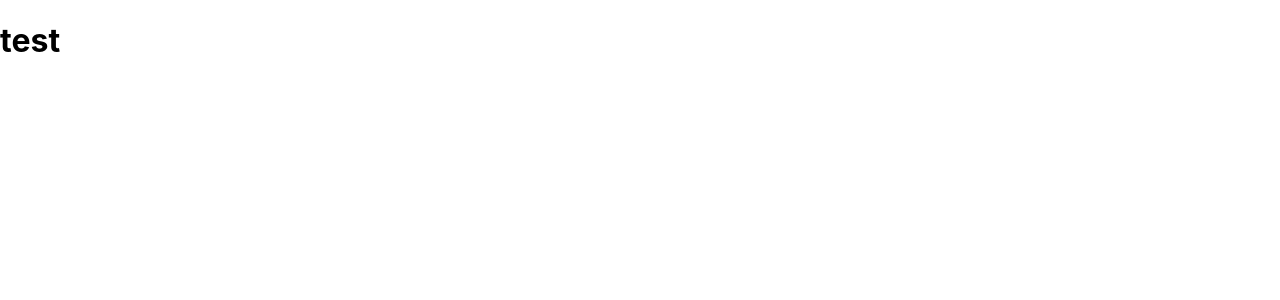
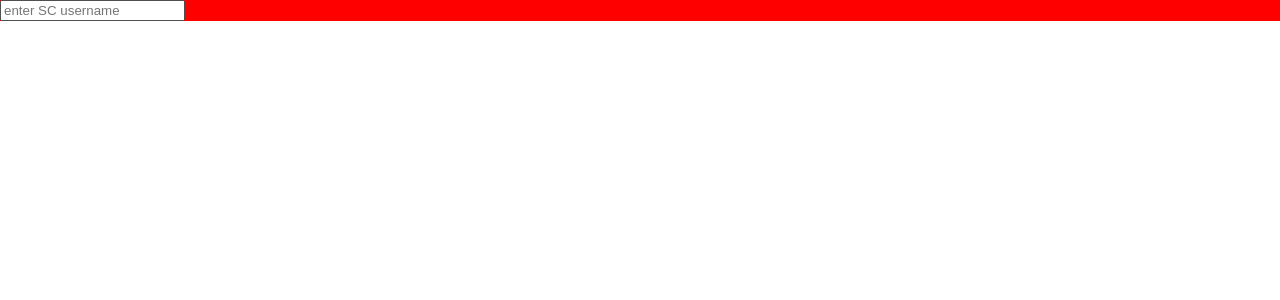
Before and after one commit to DillonThornberry/sc-playlist-generator-frontend, a React (Create React App) app: page / in a window 1280 px wide. Shown: the top 300 px of the page. Built offline with nearby package versions, Linux system fonts and the light colour scheme.

Commit message:
added search user functionality

```diff
--- a/src/App.css
+++ b/src/App.css
@@ -1,38 +1,59 @@
-.App {
-  text-align: center;
+/* http://meyerweb.com/eric/tools/css/reset/
+   v2.0 | 20110126
+   License: none (public domain)
+*/
+
+html, body, div, span, applet, object, iframe,
+h1, h2, h3, h4, h5, h6, p, blockquote, pre,
+a, abbr, acronym, address, big, cite, code,
+del, dfn, em, img, ins, kbd, q, s, samp,
+small, strike, strong, sub, sup, tt, var,
+b, u, i, center,
+dl, dt, dd, ol, ul, li,
+fieldset, form, label, legend,
+table, caption, tbody, tfoot, thead, tr, th, td,
+article, aside, canvas, details, embed,
+figure, figcaption, footer, header, hgroup,
+menu, nav, output, ruby, section, summary,
+time, mark, audio, video {
+	margin: 0;
+	padding: 0;
+	border: 0;
+	font-size: 100%;
+	font: inherit;
+	vertical-align: baseline;
+}
+/* HTML5 display-role reset for older browsers */
+article, aside, details, figcaption, figure,
+footer, header, hgroup, menu, nav, section {
+	display: block;
+}
+body {
+	line-height: 1;
+}
+ol, ul {
+	list-style: none;
+}
+blockquote, q {
+	quotes: none;
+}
+blockquote:before, blockquote:after,
+q:before, q:after {
+	content: '';
+	content: none;
+}
+table {
+	border-collapse: collapse;
+	border-spacing: 0;
 }
 
-.App-logo {
-  height: 40vmin;
-  pointer-events: none;
+/* ------------------------------------------------------------------------------------------------- */
+
+body {
+  width: auto;
+  height: auto;
 }
 
-@media (prefers-reduced-motion: no-preference) {
-  .App-logo {
-    animation: App-logo-spin infinite 20s linear;
-  }
+#nav-bar {
+  background-color: red;
 }
-
-.App-header {
-  background-color: #282c34;
-  min-height: 100vh;
-  display: flex;
-  flex-direction: column;
-  align-items: center;
-  justify-content: center;
-  font-size: calc(10px + 2vmin);
-  color: white;
-}
-
-.App-link {
-  color: #61dafb;
-}
-
-@keyframes App-logo-spin {
-  from {
-    transform: rotate(0deg);
-  }
-  to {
-    transform: rotate(360deg);
-  }
-}
--- a/src/components/Main.js
+++ b/src/components/Main.js
@@ -1,10 +1,38 @@
 import React from 'react'
+import Nav from './Nav'
+import SearchResults from './SearchResults'
 
 export default class Main extends React.Component {
+    constructor(props){
+        super(props)
+        this.state = {
+            user: null,
+            searchResults: null,
+            songList: null,
+            nextPage: null,
+        }
+
+        this.setSearchResults = this.setSearchResults.bind(this)
+        this.selectUser = this.selectUser.bind(this)
+    }
+
+    setSearchResults(userList){
+        this.setState({ searchResults: userList })
+    }
+
+    selectUser(user){
+        this.setState({
+            user,
+            searchResults: null,
+        })
+    }
+
     render() {
         return (
             <div>
-                <h1>test</h1>
+                <Nav user={this.state.user} setResults={this.setSearchResults} />
+                { this.state.searchResults &&
+                <SearchResults results={this.state.searchResults} selectUser={this.selectUser} /> }
             </div>
         )
     }
--- /dev/null
+++ b/src/components/Nav.js
@@ -0,0 +1,21 @@
+import React from 'react'
+
+export default function Nav(props) {
+
+    const searchUser = e => {
+        e.preventDefault()
+        const searchQuery = e.target.searchbar.value.split(' ').join('+')
+        fetch('/search?q=' + searchQuery).then(res => res.json()).then(data => {
+            props.setResults(data)
+        })
+    }
+
+    return (
+        <div id="nav-bar">
+            { props.user && <img src={props.user.avatar_url} alt="user-avatar" /> }
+            <form onSubmit={searchUser}>
+                <input type="text" name="searchbar" placeholder="enter SC username" />
+            </form>
+        </div>
+    )
+}
--- /dev/null
+++ b/src/components/SearchResults.js
@@ -0,0 +1,10 @@
+import React from 'react'
+import UserCard from './UserCard'
+
+export default function SearchResults(props) {
+    return (
+        <div>
+            {props.results.map(user => <UserCard user={user} selectUser={props.selectUser} />)}
+        </div>
+    )
+}
--- /dev/null
+++ b/src/components/UserCard.js
@@ -0,0 +1,9 @@
+import React from 'react'
+
+export default function UserCard(props) {
+    return (
+        <div onClick={() => props.selectUser(props.user)}>
+            <p>{props.user.username}</p>
+        </div>
+    )
+}
```
